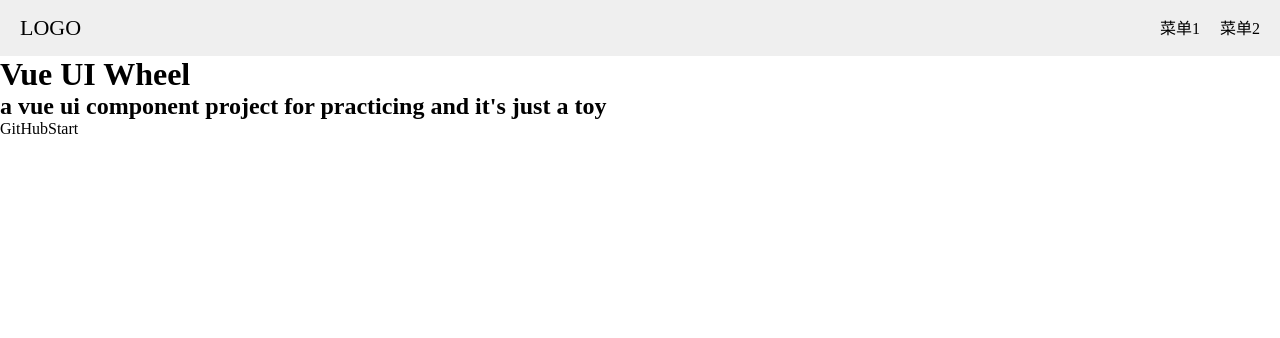
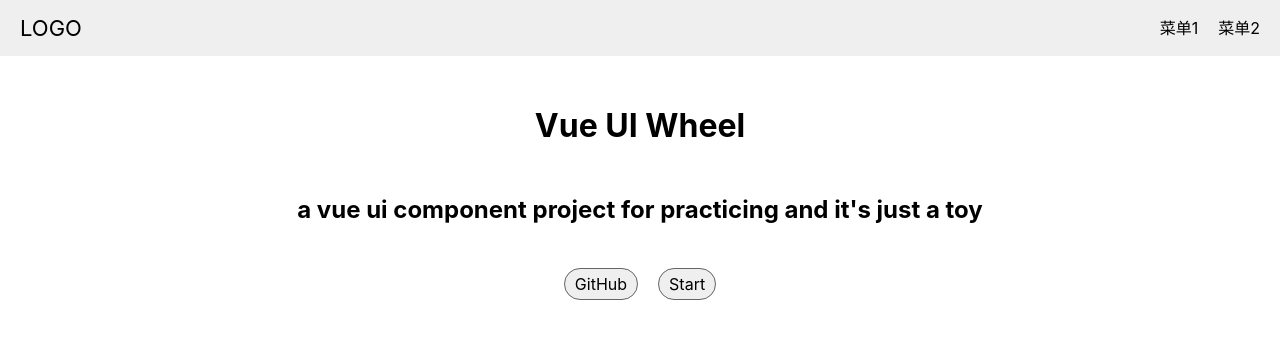
Before and after one commit to mrlmx/vue-ui-wheel, a Vue app: page / in a window 1280 px wide. Shown: the top 338 px of the page. Built offline with nearby package versions, Linux system fonts and the light colour scheme.

Commit message:
update home style

```diff
--- a/src/index.scss
+++ b/src/index.scss
@@ -2,8 +2,11 @@
   margin: 0;
   padding: 0;
   box-sizing: border-box;
+  font-family: -apple-system, BlinkMacSystemFont, Segoe UI, Roboto,
+    Helvetica Neue, Arial, Noto Sans, sans-serif, Apple Color Emoji,
+    Segoe UI Emoji, Segoe UI Symbol, Noto Color Emoji;
 }
 
-li{
+li {
   list-style: none;
 }
--- a/src/views/Home.vue
+++ b/src/views/Home.vue
@@ -22,4 +22,25 @@ export default {
 </script>
 
 <style lang="scss" scoped>
+.banner {
+    text-align: center;
+    padding: 50px 0;
+
+    >h1 {
+        margin-bottom: 50px;
+    }
+
+    >.action {
+        margin: 50px 0;
+
+        a {
+            border: 1px solid #666;
+            border-radius: 20px;
+            padding: 5px 10px;
+            background: #efefef;
+            margin: 10px;
+            font-size: 16px;
+        }
+    }
+}
 </style>
```
